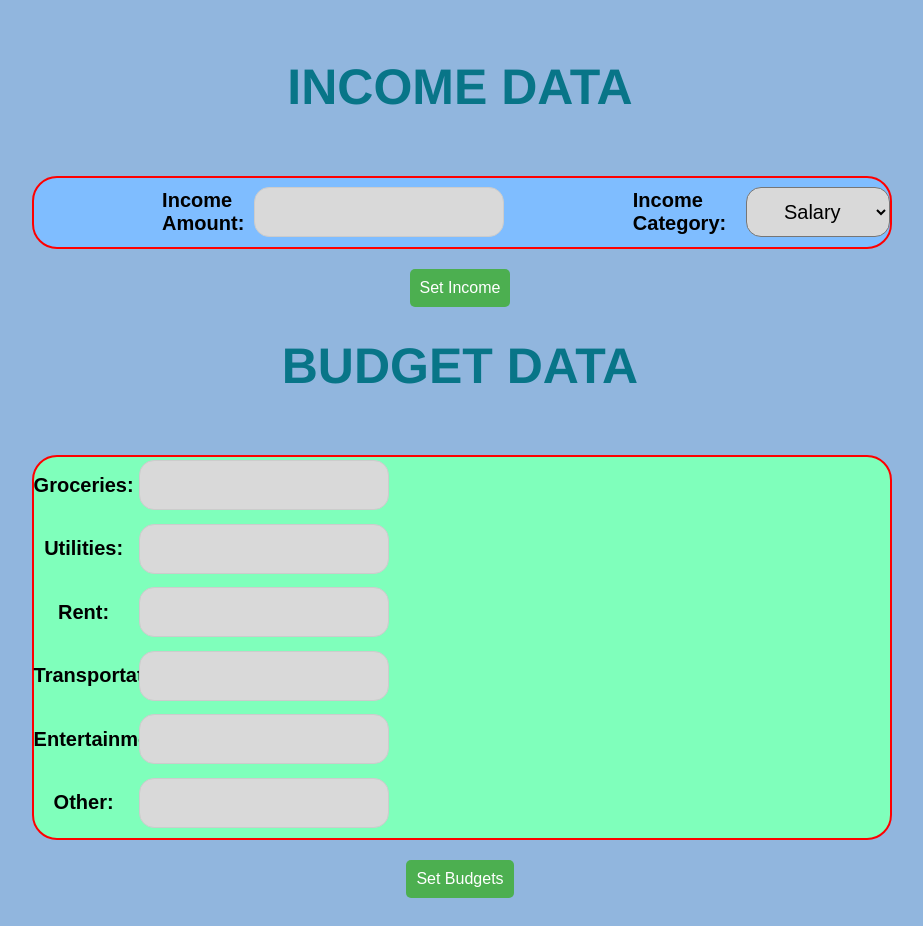
After one commit to raheelhparekh/expense_tracker-SPESA-, a PHP site: page /wallet.html in a window 1280 px wide. The commit adds this page. Shown: the whole page, without its empty margins (180-1103 px from the left). Run offline with PHP 8.4, Linux system fonts and the light colour scheme.

Commit message:
wallet page added

```diff
--- /dev/null
+++ b/frontend/css/wallet.css
@@ -0,0 +1,190 @@
+body {
+    font-family: 'Poppins', sans-serif;
+    background-color: #91b6de;
+    padding: 20px;
+  }
+
+  h1 {
+    font-weight: bold;
+    text-align: center;
+    margin-bottom: 0px;
+    margin-top: 30px;
+    font-size: 50px;
+    margin-bottom: 60px;
+    color: rgb(8, 117, 136);
+    position: relative;
+    font-family: avenir, helvetica, sans-serif;
+}
+
+  table {
+    border-collapse: collapse;
+    margin: 0 auto;
+  }
+
+  th,
+  td {
+    border: 1px solid #ddd;
+    padding: 10px;
+    text-align: center;
+  }
+
+  th {
+    background-color: #f2f2f2;
+  }
+
+  input[type="number"] {
+    width: 80px;
+    padding: 5px;
+    border: none;
+    border-radius: 3px;
+    text-align: center;
+    font-size: 16px;
+  }
+
+  button {
+    display: block;
+    margin: 0 auto;
+    padding: 10px;
+    background-color: #4CAF50;
+    color: #fff;
+    border: none;
+    border-radius: 3px;
+    font-size: 16px;
+    cursor: pointer;
+  }
+
+  button:hover {
+    background-color: #3e8e41;
+  }
+
+  #income-container {
+
+    display: flex;
+    flex-direction: row;
+    justify-content: space-between;
+    align-items: center;
+    margin-bottom: 20px;
+    border: 2px solid red;
+    width: 70%;
+    margin-left: 15%;
+    border-radius: 25px;
+    background-color: rgb(127, 189, 255);
+    font-family: 'Poppins', sans-serif;
+    font-size: 20px;
+    font-weight: bold;
+    height: fit-content;
+  }
+
+  #budget-container {
+    display: flex;
+    flex-direction: row;
+    justify-content: space-between;
+    align-items: center;
+    margin-bottom: 20px;
+    border: 2px solid red;
+    width: 70%;
+    margin-left: 15%;
+    border-radius: 25px;
+    background-color: rgb(127, 255, 187);
+    font-family: 'Poppins', sans-serif;
+    font-size: 20px;
+    font-weight: bold;
+    text-align: center;
+    height: fit-content;
+  }
+
+  #income-container label {
+    margin-right: 10px;
+    margin-left: 15%;
+  }
+
+  #income-container select {
+    margin-left: 10px;
+  }
+
+  table {
+    border-collapse: collapse;
+    margin: 20px 0;
+    border: none;
+  }
+
+  th, td {
+    padding: 10px;
+    text-align: left;
+  }
+
+  th {
+    background-color: #f2f2f2;
+  }
+
+  input[type="number"] {
+    padding: 5px;
+    border: 1px solid #ccc;
+    border-radius: 5px;
+    width: 50%;
+    box-sizing: border-box;
+    margin-bottom: 10px;
+    margin-top: 1%;
+  }
+
+  button {
+    background-color: #4CAF50;
+    color: white;
+    padding: 10px;
+    border: none;
+    border-radius: 5px;
+    cursor: pointer;
+  }
+
+  button:hover {
+    background-color: #3e8e41;
+  }
+
+  input[type="number"] {
+    position: flex;
+    width: 250px;
+    height: 50px;
+    left: 50px;
+    top: 129px;
+    background: #D9D9D9;
+    border-radius: 15px;
+    text-align: center;
+    font-size: 20px;
+}
+
+
+select {
+    position: flex;
+    width: 250px;
+    height: 50px;
+    left: 48px;
+    top: 129px;
+    background: #D9D9D9;
+    border-radius: 15px;
+    text-align: center;
+    font-size: 20px;
+
+}
+
+select:hover,
+select:focus {
+    border-color: #aaa;
+}
+
+select option {
+    font-size: 16px;
+    padding: 10px;
+    background-color: #fff;
+    color: #555;
+}
+
+select option:checked {
+    background-color: #007bff;
+    color: #fff;
+}
+
+label {
+    display: inline-block;
+    width: 100px;
+    /* adjust as needed */
+}
--- /dev/null
+++ b/frontend/js/wallet.js
@@ -0,0 +1,14 @@
+let income = 0;
+let incomeCategory = '';
+
+function setIncome() {
+  const incomeAmountInput = document.getElementById('income-amount');
+  const incomeCategoryInput = document.getElementById('income-category');
+
+  income = parseFloat(incomeAmountInput.value);
+  incomeCategory = incomeCategoryInput.value;
+
+  incomeAmountInput.value = '';
+
+  console.log(`Income set to ${income} in the ${incomeCategory} category`);
+}
--- /dev/null
+++ b/frontend/wallet.html
@@ -0,0 +1,47 @@
+<!DOCTYPE html>
+<html>
+  <head>
+    <title>Budget Planner</title>
+    <link rel="stylesheet" type="text/css" href="css/wallet.css" />
+  </head>
+  <body>
+    <h1>INCOME DATA</h1>
+    <div id="income-container">
+      <label for="income-amount">Income Amount:</label>
+      <input type="number" id="income-amount" name="income-amount" min="0">
+      <label for="income-category">Income Category:</label>
+      <select id="income-category" name="income-category">
+        <option value="salary">Salary</option>
+        <option value="freelance">Freelance</option>
+        <option value="investments">Investments</option>
+        <option value="other">Other</option>
+      </select>
+    </div>
+    <button onclick="setIncome()">Set Income</button>
+
+    <h1>BUDGET DATA</h1>
+    <div id="budget-container">
+      <form>
+        <label for="groceries-budget">Groceries:</label>
+        <input type="number" id="groceries-budget" name="groceries-budget" min="0"><br>
+
+        <label for="utilities-budget">Utilities:</label>
+        <input type="number" id="utilities-budget" name="utilities-budget" min="0"><br>
+
+        <label for="rent-budget">Rent:</label>
+        <input type="number" id="rent-budget" name="rent-budget" min="0"><br>
+
+        <label for="transportation-budget">Transportation:</label>
+        <input type="number" id="transportation-budget" name="transportation-budget" min="0"><br>
+
+        <label for="entertainment-budget">Entertainment:</label>
+        <input type="number" id="entertainment-budget" name="entertainment-budget" min="0"><br>
+
+        <label for="other-budget">Other:</label>
+        <input type="number" id="other-budget" name="other-budget" min="0"><br>
+      </form>
+    </div>
+    <button onclick="setBudgets()">Set Budgets</button>
+    <script src="/frontend/js/wallet.js"></script>
+  </body>
+</html>
```
Also changed, not shown: frontend/budget_planner.html (+13 -2 lines), frontend/css/budget_planner.css (+46 -4 lines), frontend/js/budget_planner.js (line endings or trailing spaces).
